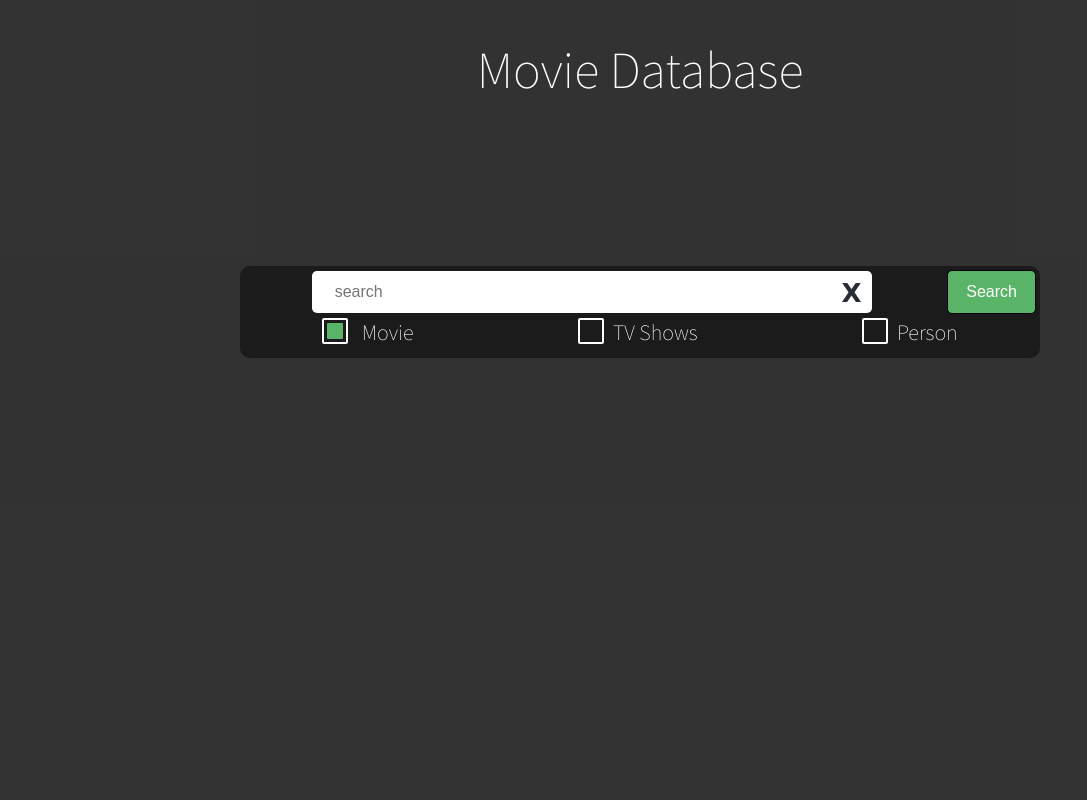
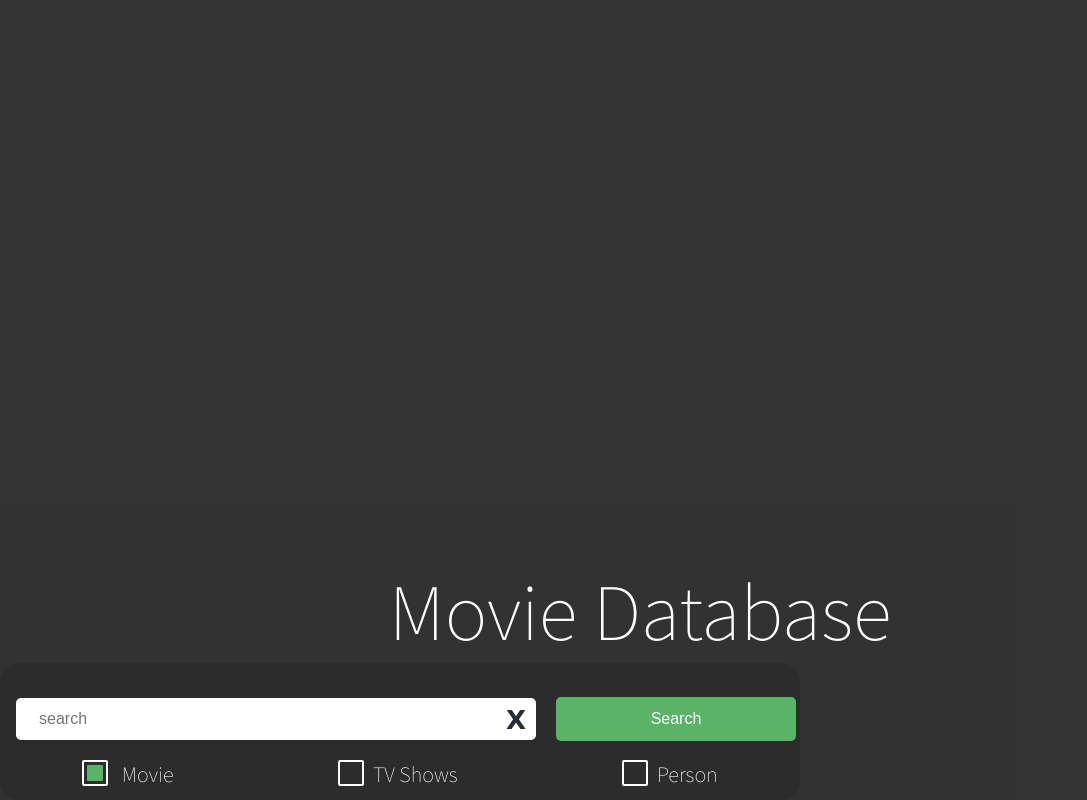
Before and after one commit to donnaelise/react-movie-project, a React (Create React App) app: page / in a window 1280 px wide. Shown: the whole page, without its empty margins (0-1087 px from the left). Built offline with nearby package versions, Linux system fonts and the light colour scheme; no server answers.

Commit message:
[FEATURE] add scroll styling and sticky nav

```diff
--- a/src/App.scss
+++ b/src/App.scss
@@ -20,7 +20,8 @@
   min-height: 100vh;
   display: flex;
   flex-direction: column;
-  align-items: center;
+  align-items: stretch;
+  justify-content: end;
   font-size: calc(10px + 2vmin);
   color: white;
 
--- a/src/components/MovieSearch/MovieSearch.js
+++ b/src/components/MovieSearch/MovieSearch.js
@@ -1,4 +1,4 @@
-import React, {useState} from 'react';
+import React, {useState, useEffect} from 'react';
 import MovieSearchResults from "../MovieSearchResults/MovieSearchResults";
 import './MovieSearch.scss';
 import $ from "jquery";
@@ -8,6 +8,11 @@ function MovieSearch (){
   const[query, setQuery] = useState('');
   const[transitionEnded, setTransitionEnded] = useState('true');
   const[searchFilter, setSearchFilter] = useState('movie');
+
+
+  useEffect(()=>{
+    scrollToResults()
+  }, [query]);
 
   function handleChange(e){
     setQuery(e.target.value);
@@ -31,8 +36,32 @@ function MovieSearch (){
   function handleResetInput(e){
     e.preventDefault();
     setQuery('');
+    scrollToResults();
     document.getElementById('searchForm').reset();
     document.getElementById('searchFormInput').focus();
+  }
+
+  function scrollToResults(){
+    if(query){
+      $('.home__title')
+          .css("transition","all 1s ease")
+          .css("fontSize", "1.5rem",)
+          .css("fontWeight", "500");
+      $('.searchBarHome')
+          .css("paddingTop", "0");
+      $('.searchBar')
+          .css("marginTop", "0")
+          .css("marginBottom", "0");
+      $('#filterSearch')
+          .css("transform","scale(0.8), 0.5")
+      // .css(font-size)
+
+    } else{
+      $('.home__title')
+          .css("transition","all 1s ease")
+          .css("fontSize", "5rem",)
+          .css("fontWeight", "200");
+    }
   }
 
   function handleClick(e){
@@ -48,13 +77,13 @@ function MovieSearch (){
   function handleRadioChange(e){
     setSearchFilter(e.target.value);
   }
-
+  function handleClickOpenSearch(){
+  }
 
   $(function() {
     var header = $(".GreyHeader");
     $(window).scroll(function() {
-      var scroll = $(window).scrollTop();
-
+      let scroll = $(window).scrollTop();
       if (scroll >= 500) {
         header.removeClass('GreyHeader').addClass("FireBrickRed ");
         header.addClass("transition");
@@ -69,7 +98,8 @@ function MovieSearch (){
 
   return (<React.Fragment>
         <h1 className={'home__title'}>Movie Database</h1>
-        <form id={'searchForm'} className={'searchBarToTop'}>
+
+        <form id={'searchForm'} className={'searchBarToTop searchBarHome'}>
           <div className={'searchBar'}>
 
             <div className={'searchInput'}>
@@ -78,7 +108,7 @@ function MovieSearch (){
             </div>
             <button className={'button button-search'} onClick={handleClick}>Search</button>
           </div>
-          <button className={'button button-back-home'} onClick={handleClearSearch}>Back</button>
+          {/*<button className={'button button-back-home'} onClick={handleClearSearch}>Back</button>*/}
           <div id={'filterSearch'}>
             <label className={'filterLabel'}>
               <input type="radio" name="filterSearch" value="movie" checked={searchFilter === 'movie'} onChange={handleRadioChange}/>
@@ -95,9 +125,11 @@ function MovieSearch (){
               <span className={'checkmark'}> </span>
             </label>
           </div>
+
+
         </form>
         {query && transitionEnded?
-            <div className={'searchResultsContainer'}>
+            <div className={'searchResultsContainer'} id={'resultContainer'}>
               <h3 className={'searchTitle'}>Results for: {query}</h3>
               <MovieSearchResults
                   searchquery={query}
--- a/src/components/MovieSearch/MovieSearch.scss
+++ b/src/components/MovieSearch/MovieSearch.scss
@@ -25,36 +25,41 @@ button{
   position: absolute;
 }
 
-
-
 .home__title{
   color:white;
   font-weight:200;
+  font-size:5rem;
+  margin:0;
+  //transition: font-size .5s ;
+  //height:50vh;
+  text-align: center;
+  //line-height:40vh;
+}
 
-}
 //--------------------SEARCH FORM--------------------
 #searchForm{
-  margin-top:10%;
-  margin-bottom:5%;
+  //height:100%;
+//height:50vh;
   width:100%;
   max-width:800px;
-  //font-family: 'Assistant', sans-serif;
   font-weight:200;
-
-
 
   .searchBar {
     display:flex;
     justify-content: space-around;
+    flex-wrap: wrap;
   }
   .button-search{
-
     background-color: $green;
     color:white;
     cursor: pointer;
     float:right;
+    flex-basis:30%;
+    border:none;
+  }
 
-  }
+
+
 
   //--------------------radio buttons--------------------
 
@@ -132,10 +137,30 @@ button{
   transition:transform .4s cubic-bezier(0,.75,.42,.76);
   position:sticky;
   z-index:1;
+  //height:50vh;
+
+
+
+
   .button-back-home{
     display:none;
   }
+
 }
+.searchBarHome{
+
+  padding-top:30px;
+  border-radius: 20px;
+  //height:50vh;
+  background:rgb(44,44,44);
+.searchBar {
+  margin-bottom: 15px;
+  max-width: 100%;
+}
+  #filterSearch {
+  }
+}
+
 
 //--------------------search bar--------------------
 
@@ -145,13 +170,14 @@ button{
   border-radius: 5px;
   background-color: white;
   display:flex;
-  width:70%;
+  width:65%;
   justify-content: space-between;
   align-items: center;
   //margin-bottom:5px;
 
   input.searchFormInput{
-    width:90%;
+    //width:90%;
+    flex-basis:65%;
     font-size:1rem;
     padding:5px 10px;
     border-style: none;
@@ -195,13 +221,30 @@ button{
 }
 
 .searchResultsContainer{
-  display:flex;
-  flex-wrap: wrap;
-  justify-content: center;
-  border-radius:10px;
-  color:black;
-  background-color: rgba(255,255,255,.9);
-  padding-top:10px;
-  width:100%;
-  max-width:800px;
+display: flex;
+flex-wrap: wrap;
+justify-content: center;
+//border-radius: 10px;
+color: black;
+background-color: rgba(255, 255, 255, 0.9);
+padding-top: 10px;
+width: 100%;
+          max-width: 800px;
+top: 0;
+position: sticky;
+max-height: 100vh;
+overflow: scroll;
 }
+
+
+//.searchResultsContainer{
+//  display:flex;
+//  flex-wrap: wrap;
+//  justify-content: center;
+//  border-radius:10px;
+//  color:black;
+//  background-color: rgba(255,255,255,.9);
+//  padding-top:10px;
+//  width:100%;
+//  max-width:800px;
+//}
--- a/src/components/ResultCard/ResultCard.js
+++ b/src/components/ResultCard/ResultCard.js
@@ -53,7 +53,8 @@ function ResultCard (props) {
 
   function handleSelection(val){
     props.selection(val.id);
-    window.scrollTo(0, position)
+    document.getElementById('resultContainer').scrollTo(0, position)
+    // window.scrollTo(0, position)
   }
 
   function ImgError(e){
```
